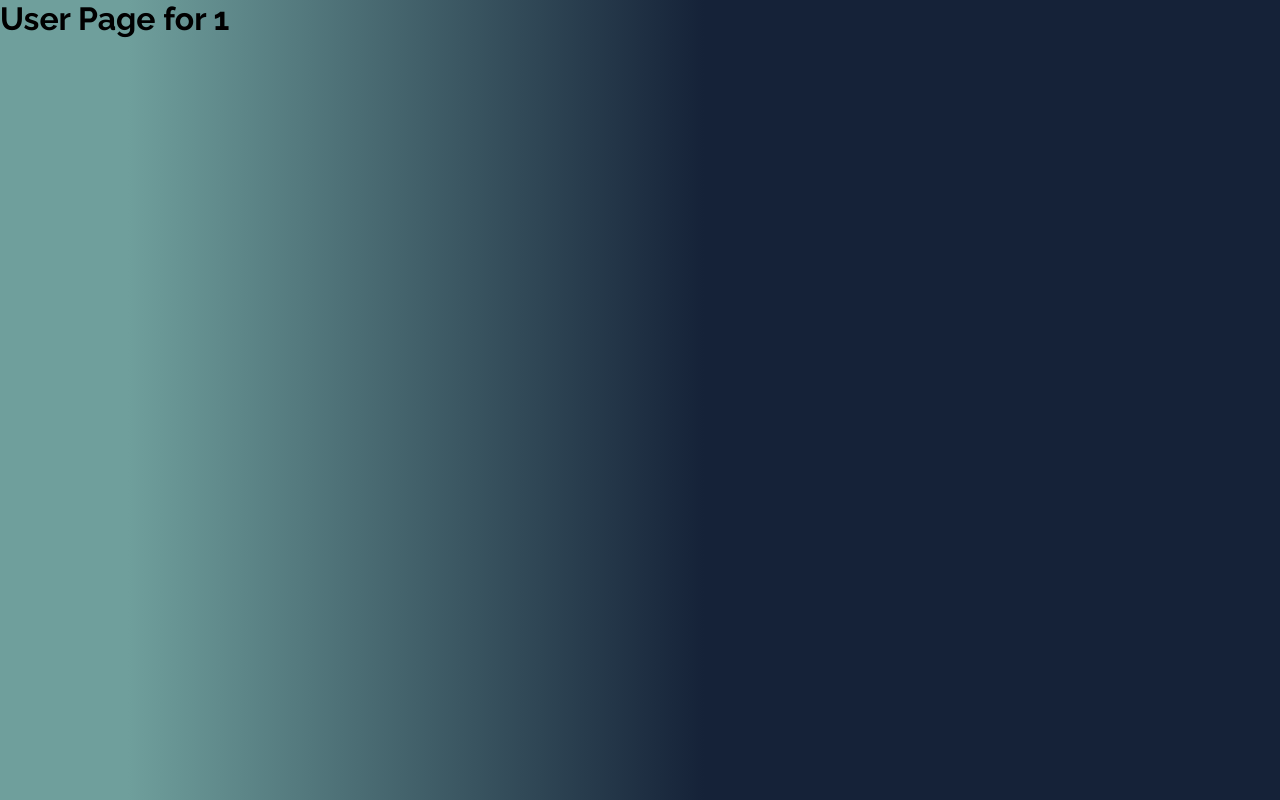
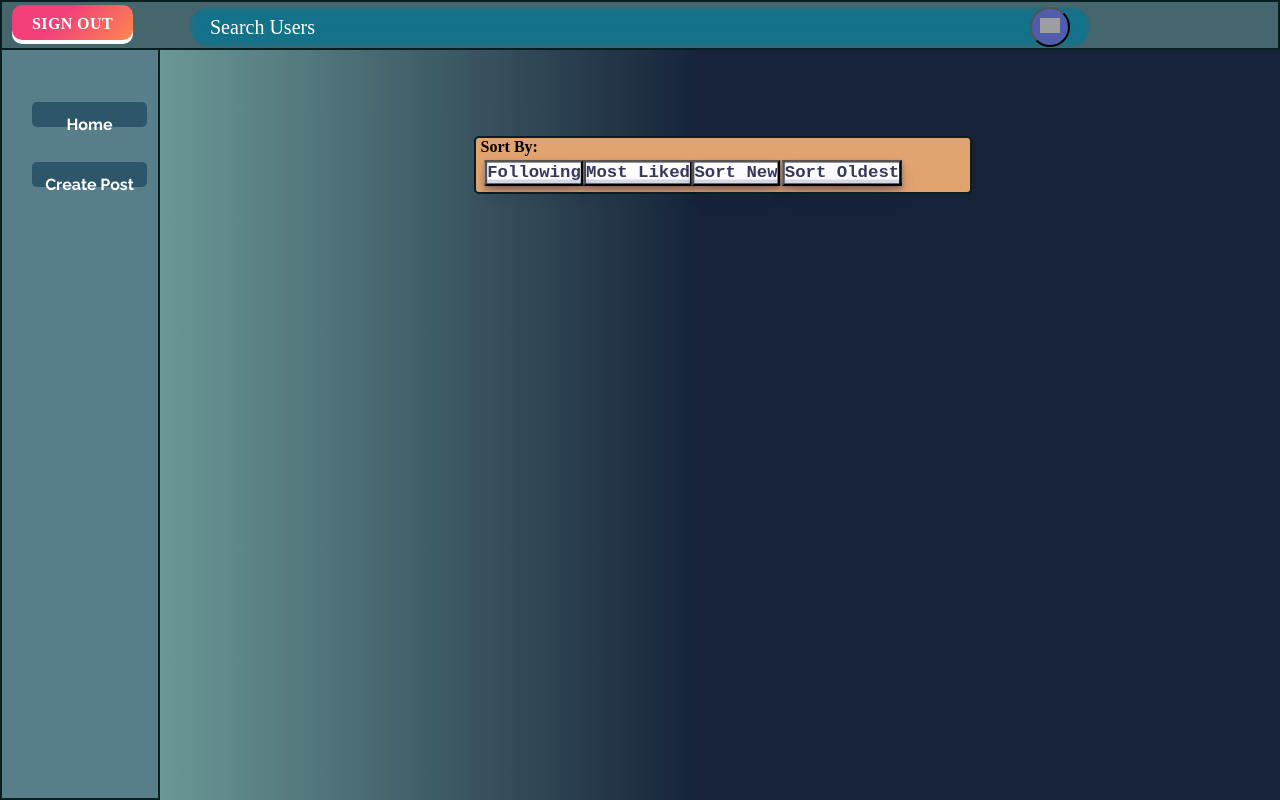
Before and after one commit to daceCS/ReFrame-React, a React (Vite) app in the folder frontend/: page /users/1 in a window 1280 px wide. Built offline with nearby package versions, Linux system fonts and the light colour scheme; grey boxes are pictures that could not be loaded.

Commit message:
Update User.jsx

```diff
--- a/frontend/src/pages/User.jsx
+++ b/frontend/src/pages/User.jsx
@@ -1,5 +1,8 @@
 import { useParams } from "react-router-dom";
 import { useEffect } from "react";
+import SearchBar from "../Components/Searchbar";
+import ContentOptions from "../Components/ContentOptions";
+import UserInfo from "../Components/UserInfo";
 
 function User() {
   const { user } = useParams();
@@ -14,7 +17,28 @@ function User() {
   return (
     <>
       <title>{user}</title>
-      <h1>User Page for {user}</h1>
+      <body>
+      <header>
+          <nav>
+              <input type="button" value="Sign Out" id="sign-out" onclick="signOut()"/>
+              <SearchBar/>
+          </nav>
+      </header>
+      <aside>
+          <div class="menu-div">
+              <nav class="menu">
+                  <a href="/feed" id="home-link">Home</a>
+                  <a href="/createPost" id="new-post-link">Create Post</a>
+              </nav>
+          </div>
+      </aside>
+
+      <ContentOptions/>
+
+      <UserInfo/>
+
+  </body>
+
     </>
   );
 }
```
